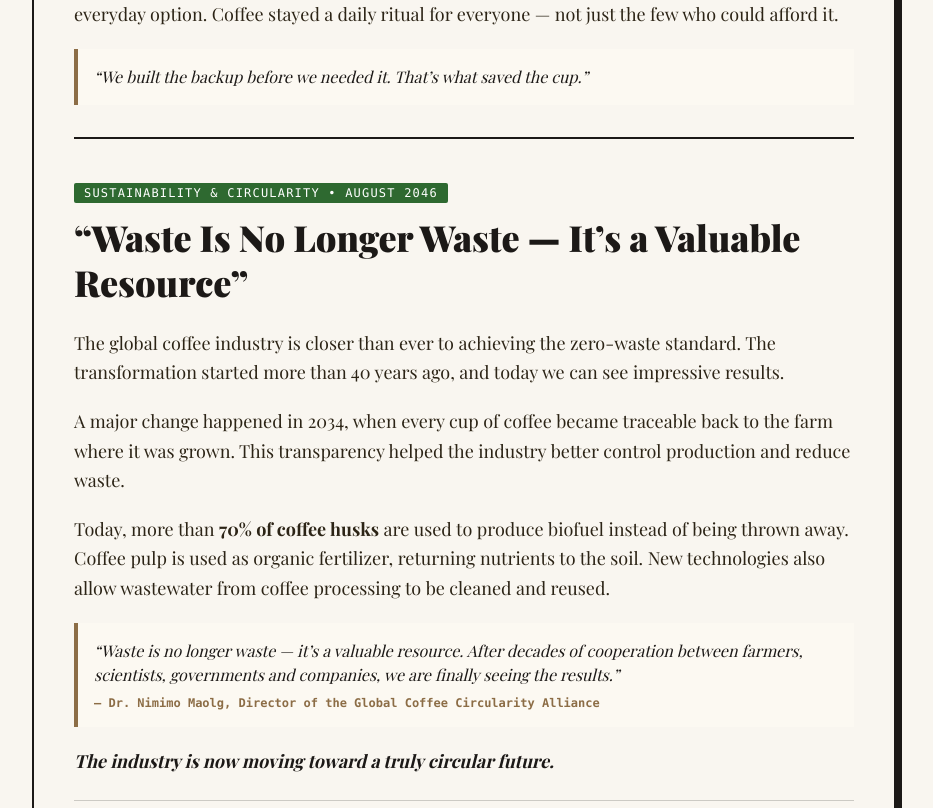
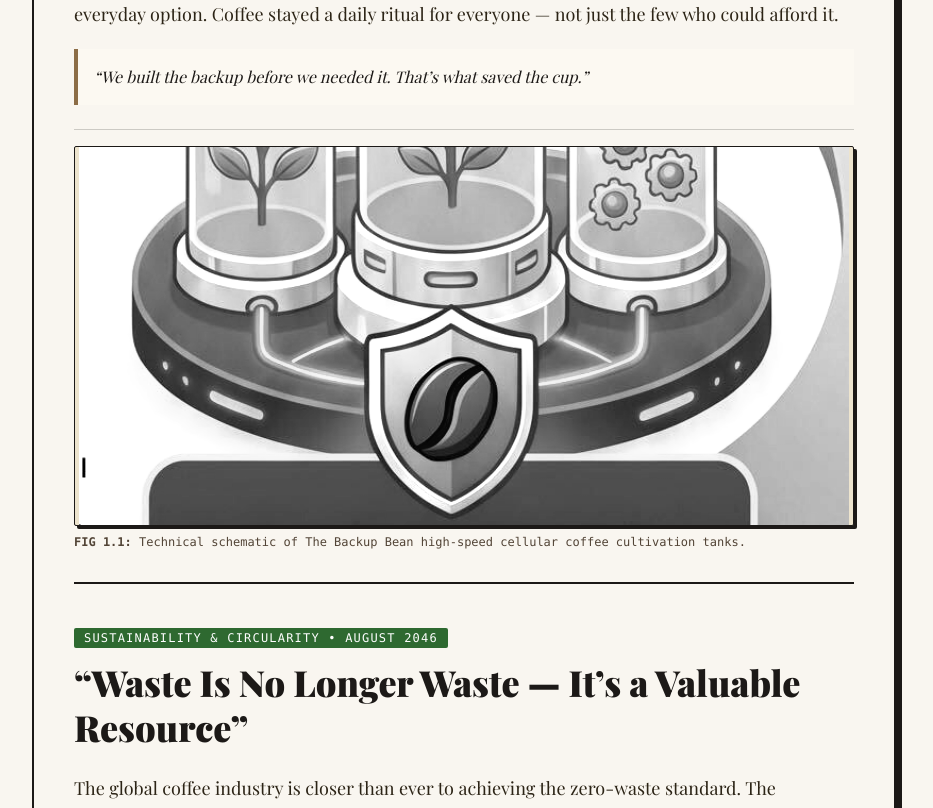
Before and after one commit to maxlearns2code/coffee-system-2046, a Next.js app: page / in a window 1280 px wide. Shown: the part 1260-2068 px from the top of the page, without its empty margins (176-1109 px from the left). Built offline with nearby package versions, Linux system fonts and the light colour scheme; a web font is replaced by a local one.

Commit message:
Add black & white Backup Bean system illustration with crop fix after main article

```diff
--- a/src/components/organisms/Organisms.tsx
+++ b/src/components/organisms/Organisms.tsx
@@ -51,6 +51,20 @@ export function ArticleMain() {
         <QuoteText>
           &ldquo;We built the backup before we needed it. That’s what saved the cup.&rdquo;
         </QuoteText>
+
+        {/* Editorial Diagram of The Backup Bean System */}
+        <figure className="mt-6 pt-4 border-t border-[#1c1917]/20 space-y-2">
+          <div className="border border-[#1c1917] bg-[#ede4ce] p-1 shadow-[3px_3px_0px_#1c1917] overflow-hidden rounded-xs max-h-[380px] flex items-center justify-center">
+            <img
+              src="/backup_bean_diagram.jpg"
+              alt="The Backup Bean cellular coffee production system diagram"
+              className="w-full h-full object-cover object-top filter grayscale contrast-125 hover:grayscale-0 transition-all duration-300"
+            />
+          </div>
+          <figcaption className="text-xs font-mono text-[#524436]">
+            <strong>FIG 1.1:</strong> Technical schematic of The Backup Bean high-speed cellular coffee cultivation tanks.
+          </figcaption>
+        </figure>
       </div>
     </article>
   );
```
Also changed, not shown: public/backup_bean_diagram.jpg (added).
